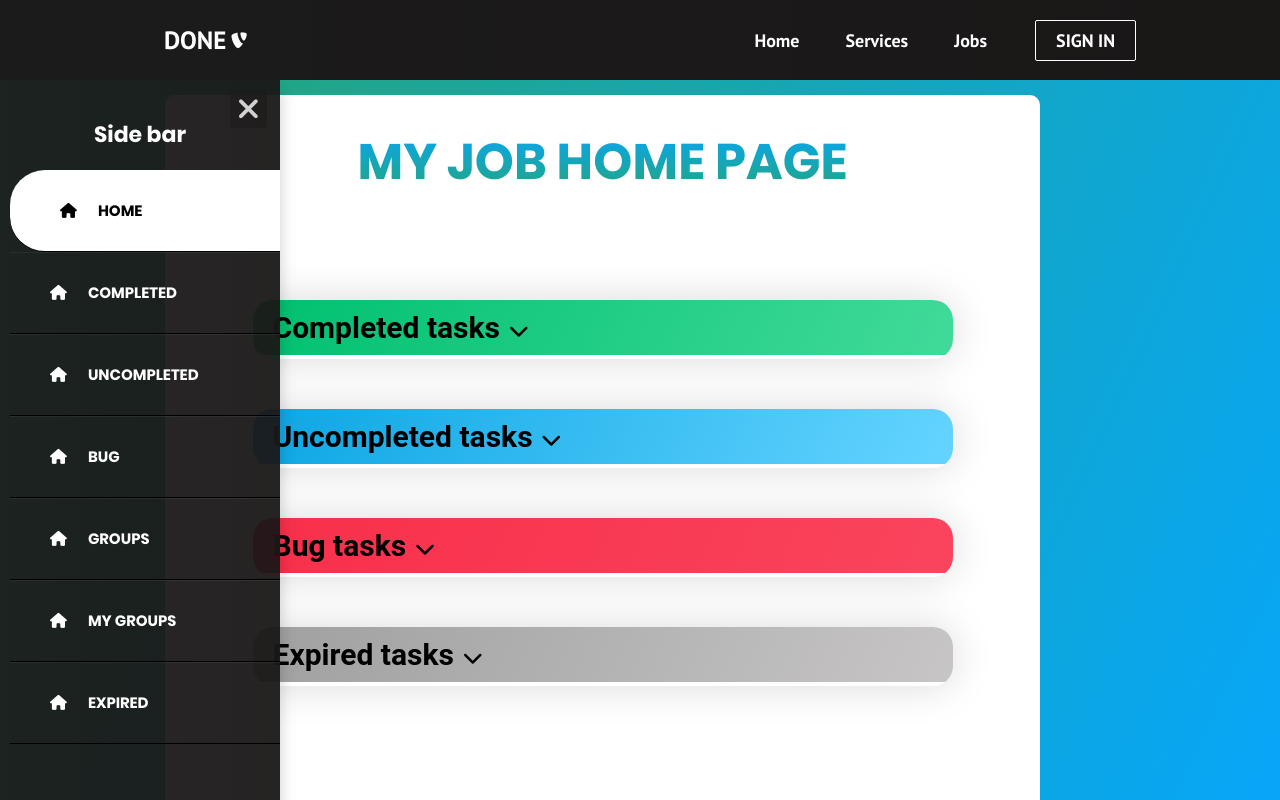
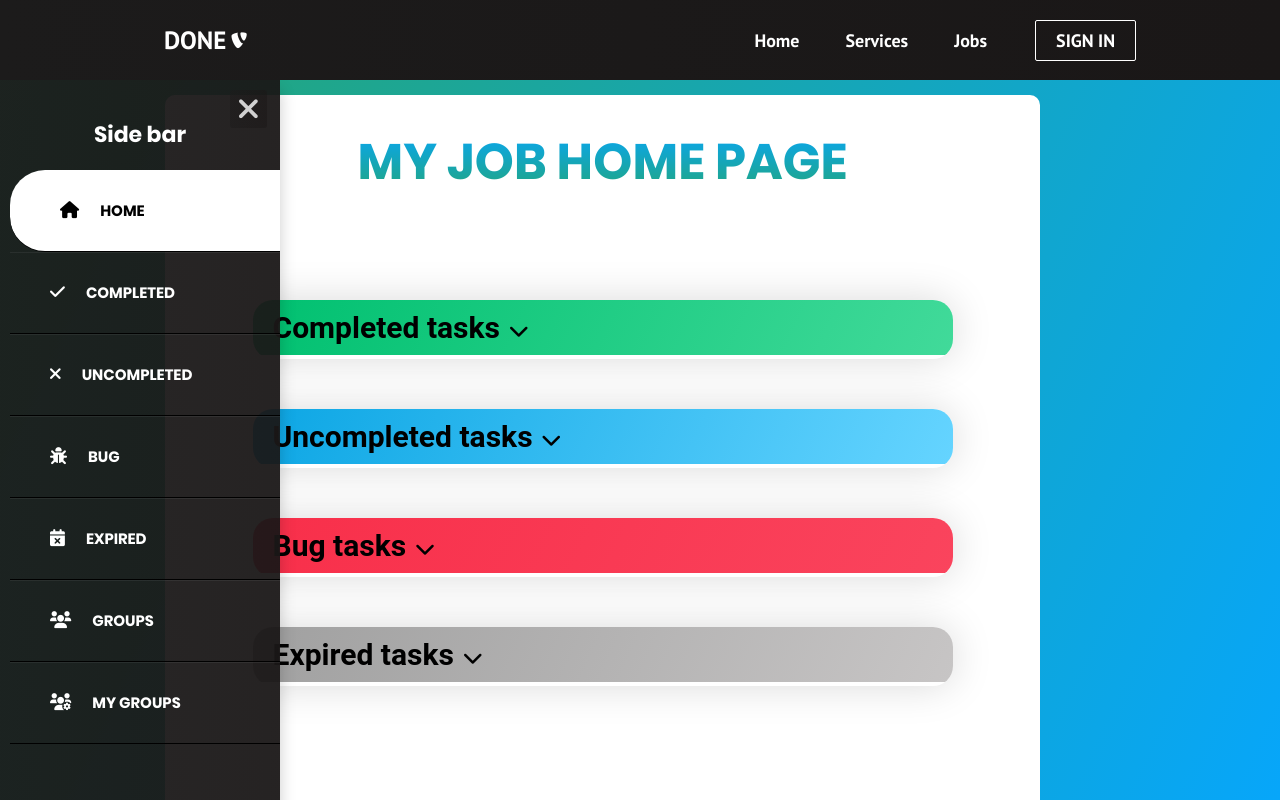
Before and after one commit to Thanhloi-lab/Done, a React (Create React App) app: page /job in a window 1280 px wide. Shown: the top 800 px of the page. Built offline with nearby package versions, Linux system fonts and the light colour scheme.

Commit message:
add redux store to save job page

```diff
--- a/package.json
+++ b/package.json
@@ -8,6 +8,7 @@
     "@testing-library/user-event": "^13.5.0",
     "react": "^17.0.2",
     "react-dom": "^17.0.2",
+    "react-redux": "^7.2.6",
     "react-scripts": "5.0.0",
     "web-vitals": "^2.1.2"
   },
@@ -37,6 +38,7 @@
   },
   "devDependencies": {
     "@microsoft/signalr": "^6.0.1",
+    "@reduxjs/toolkit": "^1.7.1",
     "clsx": "^1.1.1",
     "react-helmet": "^6.1.0",
     "react-router-dom": "^6.2.1"
--- a/src/App.css
+++ b/src/App.css
@@ -136,3 +136,8 @@ textarea:-ms-input-placeholder { color: #999999; }
 .fas{
     transition:0.5s;
 }
+
+.fas.sidebar_icon{
+    transition:0s;
+    font-size:1.7rem;
+}
--- a/src/components/Common/Navbar.js
+++ b/src/components/Common/Navbar.js
@@ -2,6 +2,7 @@ import React, {useState, useEffect} from 'react';
 import {Link} from 'react-router-dom';
 import {Button} from './Button.js'
 import './Navbar.css'
+import {useSelector} from 'react-redux'
 
 function Navbar(){
     const [click, setClick] = useState(false);
@@ -51,7 +52,7 @@ function Navbar(){
                         </Link>
                     </li>
                     <li className="nav-item">
-                        <Link to="/job" className="nav-links" onClick={CloseMobileMenu}>
+                        <Link to={useSelector((state) => state.jobs.path)} className="nav-links" onClick={CloseMobileMenu}>
                             Jobs
                         </Link>
                     </li>
--- a/src/components/Home/HeroSection.js
+++ b/src/components/Home/HeroSection.js
@@ -20,7 +20,6 @@ function HeroSection() {
           className='btns'
           buttonStyle='btn--primary'
           buttonSize='btn--large'
-          onClick={console.log('hey')}
         >
           WATCH TRAILER <i className='far fa-play-circle' />
         </Button>
--- a/src/components/Job/JobSidebar.js
+++ b/src/components/Job/JobSidebar.js
@@ -1,30 +1,17 @@
-import React from 'react';
+import {useState, useEffect} from 'react';
 import {Link} from 'react-router-dom';
+import {useSelector, useDispatch} from 'react-redux';
 import {HOME_JOB, UNCOMPLETED_TAB, COMPLETED_TAB, BUG_TAB, GROUPS, MY_GROUP, EXPIRED_TAB} from '../../asset/js/constant'
 import './JobSidebar.css'
+import jobsSlice from './jobsSlice'
 
 function JobSidebar(props){
-    // const [click, setClick] = useState(false);
+    console.log('Sidebar rendered');
+    const dispatch = useDispatch();
 
-    // const handleClick = ()=>{
-    //     setClick(!click);
-    // }
-
-    // const CloseMobileMenu = ()=>{
-    //     setClick(false);
-    // }
-
-    // const toggleItem = e =>{
-    //     e.preventDefault();
-    //     const item = document.getElementById(e.target.getAttribute('href').slice(1));
-    //     if(item.classList.contains('show')){
-    //         item.classList.remove('show');
-    //     }
-    //     else{
-    //         item.classList.add('show');
-    //     }
-    // }
-
+    useEffect(()=>{
+        dispatch(jobsSlice.actions.changeTab(props.page))
+    }, [])
 
     return(
         <>
@@ -39,47 +26,47 @@ function JobSidebar(props){
                 <ul className="sideBar-list">
                     <li className={props.page === HOME_JOB? 'sideBar-item active' : 'sideBar-item'}>
                         <Link to={HOME_JOB} className="sideBar-link">
-                            <i className='fas fa-home'></i>
+                            <i className='fas fa-home sidebar_icon'></i>
                             HOME
                         </Link>
                     </li>
                     <li className={props.page === COMPLETED_TAB? 'sideBar-item active' : 'sideBar-item'}>
                         <Link to={COMPLETED_TAB} className="sideBar-link">
-                            <i className='fas fa-home'></i>
+                            <i class="fas fa-check sidebar_icon"></i>
                             COMPLETED
                         </Link>
                     </li>
                     <li className={props.page === UNCOMPLETED_TAB? 'sideBar-item active' : 'sideBar-item'}>
                         <Link to={UNCOMPLETED_TAB} className="sideBar-link">
-                            <i className='fas fa-home'></i>
+                            <i class="fas fa-times sidebar_icon"></i>
                             UNCOMPLETED
                         </Link>
                     </li>
                     <li className={props.page === BUG_TAB? 'sideBar-item active' : 'sideBar-item'}>
                         <Link to={BUG_TAB} className="sideBar-link">
-                            <i className='fas fa-home'></i>
+                            <i class="fas fa-bug sidebar_icon"></i>
                             BUG
                         </Link>
                     </li>
-
+                    <li className={props.page === EXPIRED_TAB? 'sideBar-item active' : 'sideBar-item'}>
+                        <Link to={EXPIRED_TAB} className="sideBar-link">
+                            <i class="fas fa-calendar-times sidebar_icon"></i>
+                            EXPIRED
+                        </Link>
+                    </li>
                     <li className={props.page === GROUPS? 'sideBar-item active' : 'sideBar-item'}>
                         <Link to={GROUPS} className="sideBar-link">
-                            <i className='fas fa-home'></i>
+                            <i class="fas fa-users sidebar_icon"></i>
                             GROUPS
                         </Link>
                     </li>
                     <li className={props.page === MY_GROUP? 'sideBar-item active' : 'sideBar-item'}>
                         <Link to={MY_GROUP} className="sideBar-link">
-                            <i className='fas fa-home'></i>
+                            <i class="fas fa-users-cog sidebar_icon"></i>
                             MY GROUPS
                         </Link>
                     </li>
-                    <li className={props.page === EXPIRED_TAB? 'sideBar-item active' : 'sideBar-item'}>
-                        <Link to={EXPIRED_TAB} className="sideBar-link">
-                            <i className='fas fa-home'></i>
-                            EXPIRED
-                        </Link>
-                    </li>
+
                 </ul>
             </div>
         </>
--- /dev/null
+++ b/src/components/Job/jobsSlice.js
@@ -0,0 +1,17 @@
+
+import {createSlice} from '@reduxjs/toolkit';
+import {HOME_JOB} from '../../asset/js/constant'
+
+const jobsSlice = createSlice({
+    name:'jobs',
+    initialState:{
+        path:HOME_JOB
+    },
+    reducers:{
+        changeTab: (state, action) =>{
+            state.path = action.payload;
+        }
+    }
+});
+
+export default jobsSlice;
--- a/src/components/Job/page.module.css
+++ b/src/components/Job/page.module.css
@@ -35,6 +35,7 @@
     -webkit-background-clip: text;
     -webkit-text-fill-color: transparent;
 }
+
 
 .contentWrapper {
     width: 70%;
--- a/src/index.js
+++ b/src/index.js
@@ -2,11 +2,15 @@ import React from 'react';
 import ReactDOM from 'react-dom';
 import App from './App';
 import {BrowserRouter as Router} from 'react-router-dom';
+import {Provider} from 'react-redux';
+import store from './redux/store'
 
 ReactDOM.render(
     <React.StrictMode>
         <Router>
-            <App />
+            <Provider store={store}>
+                <App />
+            </Provider>
         </Router>
 
     </React.StrictMode>,
--- /dev/null
+++ b/src/redux/selectors.js
@@ -0,0 +1 @@
+import { createSelector } from '@reduxjs/toolkit';
--- /dev/null
+++ b/src/redux/store.js
@@ -0,0 +1,10 @@
+import { configureStore } from "@reduxjs/toolkit";
+import jobsSlice from '../components/Job/jobsSlice'
+
+const store = configureStore({
+    reducer:{
+        jobs:jobsSlice.reducer,
+    }
+})
+
+export default store;
```
Also changed, not shown: 1 other file (tests, documents, lock files or other folders).
